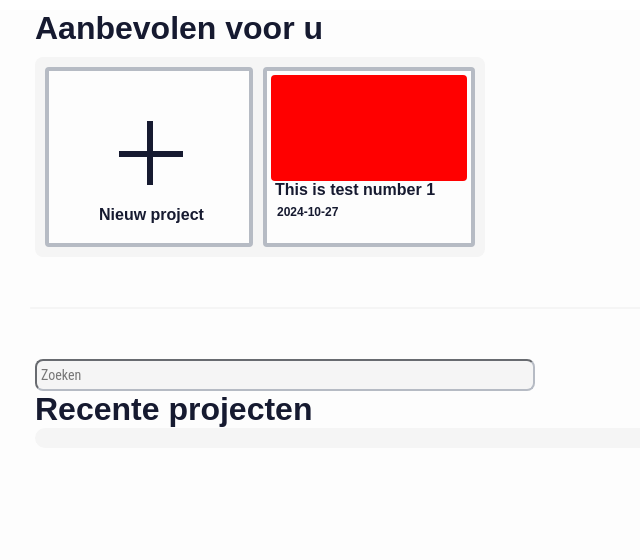
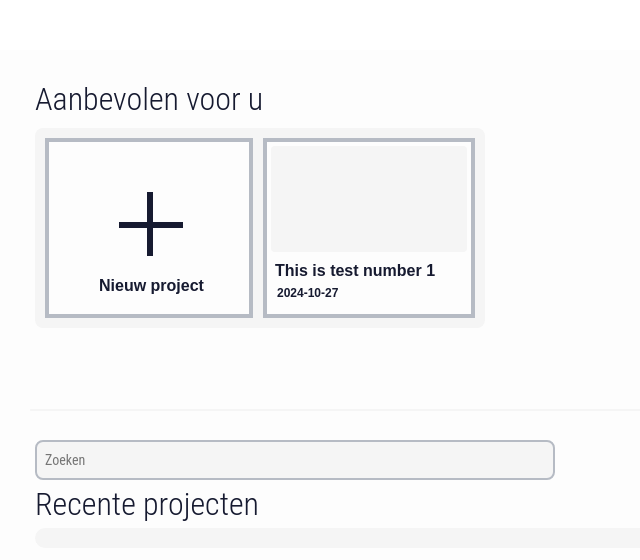
Before and after one commit to Mg-Ozkan/sop, a Next.js app: page /dashboard in a window 1280 px wide. Shown: the top 560 px of the page, without its empty margins (0-640 px from the left). Built offline with nearby package versions, Linux system fonts and the light colour scheme.

Commit message:
Updated new project to redirect to flows. Added hover over pointer. Fixed scaling issue with carousel container.

```diff
--- a/app/dashboard/components/contentSuggested.tsx
+++ b/app/dashboard/components/contentSuggested.tsx
@@ -1,9 +1,18 @@
 import ProjectFetcher from './projectFetcher';
 import ProjectListing from './projectListing';
 import styles from "../page.module.scss";
+import { useRouter } from 'next/navigation';
+
+
+
 
 export default function ContentSuggested() {
 	const fetchReturn = ProjectFetcher({userId: 1, fetchMostRecent: true});
+	const router = useRouter();
+
+	const navigateToProject = () => {
+		router.push('/flows')
+	}
 
 	return (
 		<div className={styles["suggested-container"]}>
@@ -12,7 +21,7 @@ export default function ContentSuggested() {
 			</h1>
 			<div className={styles["suggested-wrapper"]}>
 				<div className={styles["suggested-actions"]}>
-					<div className={styles["new-project-container"]}>
+					<div className={styles["new-project-container"]} onClick={navigateToProject}>
 						<div className={styles["horizontal-plus"]} />
 						<div className={styles["vertical-plus"]} />
 						<p className={styles["new-project-title"]}>
--- a/app/dashboard/components/slider.css
+++ b/app/dashboard/components/slider.css
@@ -1,10 +1,46 @@
 .slider {
+    position: relative;
     overflow: visible;
     padding: 0 0;
     margin-inline: 0;
 }
 
+.button {
+    all: unset;
+    transition: 0.3s;
+    cursor: pointer;
+}
+
+.button:hover {
+    background-color: #808080;
+}
+
+.custom-arrow-left {
+    position: absolute;
+    height: 180px;
+    width: 20px;
+    top: 10px;
+    left: 0px;
+    z-index: 9;
+    background-color: #B6BBC4;
+    border-top-left-radius: 10px;
+    border-bottom-left-radius: 10px;
+}
+
+.custom-arrow-right {
+    position: absolute;
+    height: 180px;
+    width: 20px;
+    top: 10px;
+    right: 0px;
+    z-index: 9;
+    background-color: #B6BBC4;
+    border-top-right-radius: 10px;
+    border-bottom-right-radius: 10px;
+}
+
 .slider-wrapper {
+    position: relative;
     background-color: #F5F5F5;
     padding-inline: 10px;
     border-radius: 10px;
@@ -29,39 +65,9 @@
 }
 
 .react-multi-carousel-track {
-    padding-inline: 10px 10px 10px 10px;
     padding: 10px 0 10px 0;
 }
 
 .react-multi-carousel-list {
-    padding: 0 20px 0 20px;
     margin-inline: 0px;
 }
-
-.custom-dot-list-style button {
-    border: none;
-    background: rgb(255, 68, 68);
-}
-
-.react-multi-carousel-dot.react-multi-carousel-dot--active button {
-    background: rgb(255, 68, 68) !important;
-}
-
-.react-multiple-carousel__arrow {
-    height: 180px;
-    min-width: 15px;
-    border-radius: 0px;
-    background-color: #808080;
-}
-
-.react-multiple-carousel__arrow--right {
-    right: 0px;
-    border-top-right-radius: 10px;
-    border-bottom-right-radius: 10px;
-}
-
-.react-multiple-carousel__arrow--left {
-    left: 0px;
-    border-top-left-radius: 10px;
-    border-bottom-left-radius: 10px;
-}
--- a/app/dashboard/components/slider.tsx
+++ b/app/dashboard/components/slider.tsx
@@ -1,5 +1,8 @@
 import Carousel from "react-multi-carousel";
 import ProjectListing from "./projectListing"
+
+import { ButtonGroupProps, ArrowProps, DotProps } from 'react-multi-carousel/lib/types';
+
 import "react-multi-carousel/lib/styles.css";
 import "./slider.css";
 
@@ -18,14 +21,32 @@ const responsive = {
     desktop: {
         breakpoint: { max: 3000, min: 1024 },
         items: 4,
-        slidesToSlide: 1 // optional, default to 1.
+        slidesToSlide: 1,
+        partialVisibilityGutter: 40
     },
+};
+
+
+interface CarouselButtonGroupProps extends ButtonGroupProps {
+    className?: string;
+}
+
+const CarouselButtonGroup = ({ next, previous }:CarouselButtonGroupProps) => {
+    return (
+      <div>
+            <button className="custom-arrow-left button" onClick={() => previous!()} />
+            <button className="custom-arrow-right button" onClick={() => next!()} />
+      </div>
+    );
 };
 
 export default function Slider({ projects }: SliderProps) {
     return (
         <div className="slider-wrapper">
             <Carousel
+                arrows={false}
+                renderButtonGroupOutside={true}
+                customButtonGroup={<CarouselButtonGroup />}
                 responsive={responsive}
                 partialVisible={true}
                 containerClass="react-multi-carousel-list"
--- a/app/dashboard/page.module.scss
+++ b/app/dashboard/page.module.scss
@@ -1,10 +1,5 @@
 .body {
     background-color: #FDFDFD;
-}
-
-@media (prefers-color-scheme: dark) {
-    .body {
-    }
 }
 
 .content {
@@ -14,17 +9,19 @@
 }
 
 .divider {
+    position: absolute;
+    top: calc(45vh + 49px);
     width: 80%;
     background-color: #F5F5F5;
     border-radius: 0.25rem;
     height: 2px;
-    margin: 50px 30px 50px 30px;
+    margin: 0 30px 0 30px;
 }
 
 .new-project-container {
+    cursor: pointer;
     background-color: #FDFDFD;
     border-color: #B6BBC4;
-    border-radius: 0.25rem;
     border-style: solid;
     border-width: 4px;
     height: 180px;
@@ -34,7 +31,7 @@
 
 .new-project-container:hover {
     background-color: #F5F5F5;
-    border-color: #161A30;
+    border-color: #808080;
 }
 
 .horizontal-plus {
@@ -77,12 +74,21 @@
     height: 200px;
 }
 
+.suggested-container {
+    display: flex;
+    flex-direction: column;
+    height: 45vh;
+    margin-top: 50px;
+}
+
 .suggested-container h1 {
     color: #161A30;
 }
 
 .suggested-title {
-    margin: 10px 0 10px 35px;
+    margin: 30px 0 10px 35px;
+    font-weight: 100;
+    font-family: 'Roboto Condensed';
 }
 
 .slider-title h1 {
@@ -90,21 +96,22 @@
 }
 
 .project-container {
+    cursor: pointer;
     justify-content: center;
     background-color: #FDFDFD;
     border-color: #B6BBC4;
     border-style: solid;
-    border-radius: 0.25rem;
     border-width: 4px;
     height: 180px;
     width: 212px;
     padding: 3.5px 0 0 4px;
     margin: 0 0 0 10px;
+    transition: 0.3s;
 }
 
 .project-container:hover {
     background-color: #F5F5F5;
-    border-color: #161A30;
+    border-color: #808080;
 }
 
 .project-wrapper {
@@ -114,7 +121,7 @@
 
 //edit to an appropriate image over random color
 .project-image-wrapper {
-    background-color: red;
+    background-color: whitesmoke;
     border-radius: 0.25rem;
     height: 106px;
     width: 196px;
@@ -127,6 +134,7 @@
     border-top: 3px;
     height: 60px;
     width: 200px;
+    margin-top: 10px;
 }
 
 .project-title {
@@ -158,25 +166,25 @@
     justify-self: center;
 }
 
+
 .searchbar-input {
+    all: unset;
+    color: black;
     display: block;
-    padding: 0.25rem;
+    padding: 0.5rem;
     border-radius: 0.5rem;
-    border-width: 2px;
     font-size: 0.875rem;
-    font-family: Roboto Condensed;
     line-height: 1.25rem;
     width: 500px;
-    color: black;
-    border-color: #B6BBC4;
     background-color: #F5F5F5;
+    border: 2px solid #B6BBC4;
+    font-family: 'Roboto Condensed';
 }
 
 .recent-projects-container {
+    height: 48vh;
     display: flex;
     flex-direction: column;
-    margin-top: 40px;
-    margin-left: 35px;
 }
 
 .recent-projects-wrapper {
@@ -184,6 +192,7 @@
     display: flex;
     flex-direction: column;
     align-content: center;
+    margin: 30px 0 0 35px;
 }
 
 .slider {
@@ -193,7 +202,7 @@
 }
 
 .slider-container {
-    width: 90vw;
+    max-width: 1080px;
     align-self: start;
 }
 
@@ -201,3 +210,9 @@
     overflow: visible;
     margin-inline: 0;
 }
+
+.slider-title h1 {
+    font-weight: 100;
+    font-family: 'Roboto Condensed';
+    margin: 5px 0 5px 0;
+}
```
